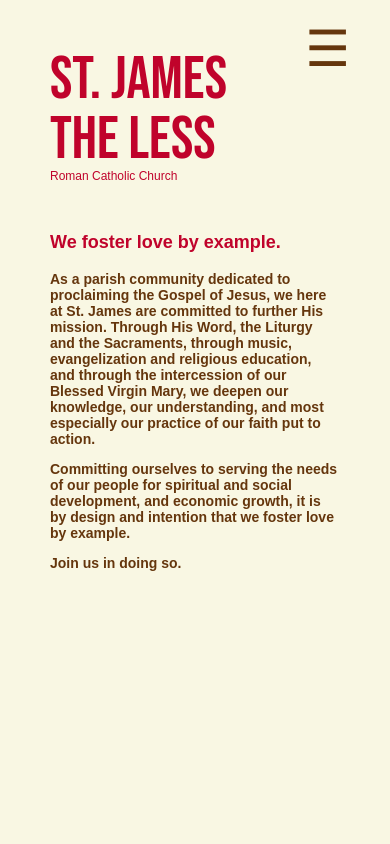
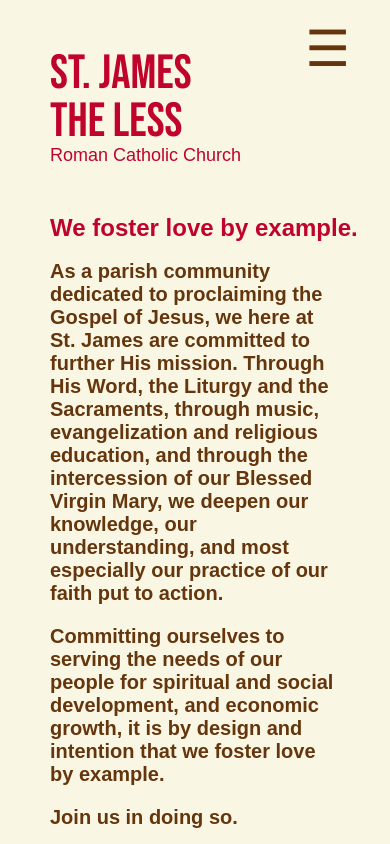
Before and after one commit to EllenEstallo/eesaintjamesdemo, a plain HTML site: page aboutus.html in a window 390 px wide. Drawn offline with Linux system fonts and the light colour scheme.

Commit message:
add masstimes.html responsive

```diff
--- a/aboutus.html
+++ b/aboutus.html
@@ -7,97 +7,13 @@
 			rel="stylesheet"/>
 		<link rel="stylesheet" href="./navbar.css" />
 		<link rel="stylesheet" href="./style.css" />
+		<link rel="stylesheet" href="./pagestyle.css" />
 		<link rel="stylesheet" href="./footer.css" />
 
 		<title>Ellen Estallo Demo for Saint James The Less Church</title>
 
 	</head>
 	<style>
-		body,html {
-			background-color:  #f9f7e3;}
-
-		.divider {
-			width: 100%;
-			height: 0.25px;
-			margin-top: 10px;
-			background-color:  #65360d;;
-		}
-
-		.content-box1 {
-			width: 100%;
-			/* height: 800px; */
-			margin-top: 50px;
-			padding: 0;
-			/* height: 500px; */
-			/* background-color: blue; */
-
-			display: flex;
-			flex-wrap: wrap;
-		}
-
-		.image-box {
-
-			flex: 40%;
-			/* height: 700px; */
-			/* background-color: green; */
-			margin: 0;
-			padding: 0;
-			box-sizing: border-box;}
-
-		.text-box {
-			/* width: 60%; */
-			flex: 60%;
-			/* height: 700px;  */
-			/* background-color: aqua; */
-			margin: 0;
-			padding: 0;
-			box-sizing: border-box;}
-
-		.page-churchNameBox {
-			width: 360px;
-			/* height: 270px; */
-			/* background-color: blueviolet; */
-			justify-self: right;
-
-		}
-
-		.page-text-james-less {
-			margin: 0;
-			padding: 0;
-			font: 120px "Bebas Neue", sans-serif;
-			color:#c0032b;
-			line-height: 1;
-
-		}
-
-		.page-text-roman {
-			margin: 0;
-			padding: 0;
-			font: 24px "Avenir Book", sans-serif;
-			color: #c0032b;
-			line-height: 1;
-
-		}
-		.tagline {
-			padding-left: 100px;
-			margin: 0px;
-			font-family: "Avenir Book", sans-serif;
-			font-weight: bolder;
-			font-size: 36px;
-			color: #c0032b;
-		}
-
-		.text {
-			margin: 0px;
-			padding-left: 100px;
-			padding-right: 100px;
-
-			font-family: "Avenir Book", sans-serif;
-			font-size: 24px;
-			color: #65360d;
-			font-weight: bolder;
-
-		}
 		@media (max-width: 768px) {
 
 			.logo, .navbar, .divider, .footer {display: none}
@@ -120,14 +36,14 @@
 				padding-left: 50px;
 				justify-self: left;}
 
-			.page-text-james-less {font-size: 60px;}
+			.page-text-james-less {font-size: 48px;}
 
-			.page-text-roman {font-size: 12px ;}
+			.page-text-roman {font-size: 18px ;}
 
 			.tagline {
 				padding-top: 50px;
 				padding-left: 50px;
-				font-size: 18px;}
+				font-size: 24px;}
 
 			.text {
 				margin: 0px;
@@ -135,19 +51,14 @@
 				padding-right: 50px;
 
 				font-family: "Avenir Book", sans-serif;
-				font-size: 14px;
+				font-size: 20px;
 				color: #65360d;
-				font-weight: bolder;
-
+				/* font-weight: bolder; */
 				}
-
 			}
-
-
 
 </style>
 <body>
-
 	<main>
 		<a href="index.html"><img src="icon1.png" alt="Logo" class="logo" /></a>
 
@@ -155,6 +66,7 @@
 			<ul class="nav-links">
 				<li class="dropdown">
 					<a href="aboutus.html">About Us</a>
+					<a href="masstimes.html">Mass Times</a>
 				</li>
 			</ul>
 		</nav>
@@ -165,6 +77,7 @@
 				<ul class="screen-links">
 					<li><a href="index.html">Home</a></l>
 					<li><a href="aboutus.html">About Us</a></l>
+					<li><a href="masstimes.html">Mass Times</a></l>
 				</ul>
 		</div>
 
@@ -189,15 +102,12 @@
 		</div>
 	</main>
 
-
 	<footer class="footer">
 		<div class="church-address">36 Lincoln Ave., Jamesburg, NJ | 732-521-0100</div>
-			</div>
 	</footer>
 
 </body>
 <script>
-
 	function toggleMenu() {
 		const screen = document.getElementById("screen");
 		const hamburger = document.getElementById("hamburger");
@@ -205,10 +115,6 @@
 		screen.classList.toggle("active");
 		hamburger.style.display = screen.classList.contains("active")
 				? "none" : "block";
-
 		}
-
-
 </script>
-
 </html>
--- a/navbar.css
+++ b/navbar.css
@@ -29,6 +29,7 @@
 	text-decoration: none;
 	font: 18px "Avenir Book", sans-serif;
 	font-weight: bolder;
+	margin-right: 50px;
 	color: #65360d;
 }
 /* Q:  ANY HOVER SUGGESTION?  */
--- /dev/null
+++ b/pagestyle.css
@@ -0,0 +1,87 @@
+body,
+html {
+	background-color: #f9f7e3;
+}
+
+.divider {
+	width: 100%;
+	height: 0.25px;
+	margin-top: 10px;
+	background-color: #65360d;
+}
+
+.content-box1 {
+	width: 100%;
+	/* height: 800px; */
+	margin-top: 50px;
+	padding: 0;
+	/* height: 500px; */
+	/* background-color: blue; */
+
+	display: flex;
+	flex-wrap: wrap;
+}
+
+.image-box {
+	flex: 40%;
+	/* height: 700px; */
+	/* background-color: green; */
+	margin: 0;
+	padding: 0;
+	box-sizing: border-box;
+}
+
+.text-box {
+	/* width: 60%; */
+	flex: 60%;
+	/* height: 700px;  */
+	/* background-color: aqua; */
+	margin: 0;
+	padding: 0;
+	box-sizing: border-box;
+}
+
+.page-churchNameBox {
+	width: 360px;
+	/* height: 270px; */
+	/* background-color: blueviolet; */
+	justify-self: right;
+}
+
+.page-text-james-less {
+	margin: 0;
+	padding: 0;
+	font: 120px "Bebas Neue", sans-serif;
+	color: #c0032b;
+	line-height: 1;
+}
+
+.page-text-roman {
+	margin: 0;
+	padding: 0;
+	font: 24px "Avenir Book", sans-serif;
+	color: #c0032b;
+	line-height: 1;
+}
+.tagline {
+	padding-left: 100px;
+	margin: 0px;
+	font-family: "Avenir Book", sans-serif;
+	font-weight: bolder;
+	font-size: 36px;
+	color: #c0032b;
+}
+
+.text {
+	margin: 0px;
+	padding-left: 100px;
+	padding-right: 100px;
+
+	font-family: "Avenir Book", sans-serif;
+	font-size: 24px;
+	color: #65360d;
+	font-weight: bolder;
+}
+ul {
+	list-style-type: none;
+}
```
Also changed, not shown: index.html (+2 -0 lines), masstimes.html (added, +218 -0 lines). Lines whose indentation alone changed are shown as unchanged.
